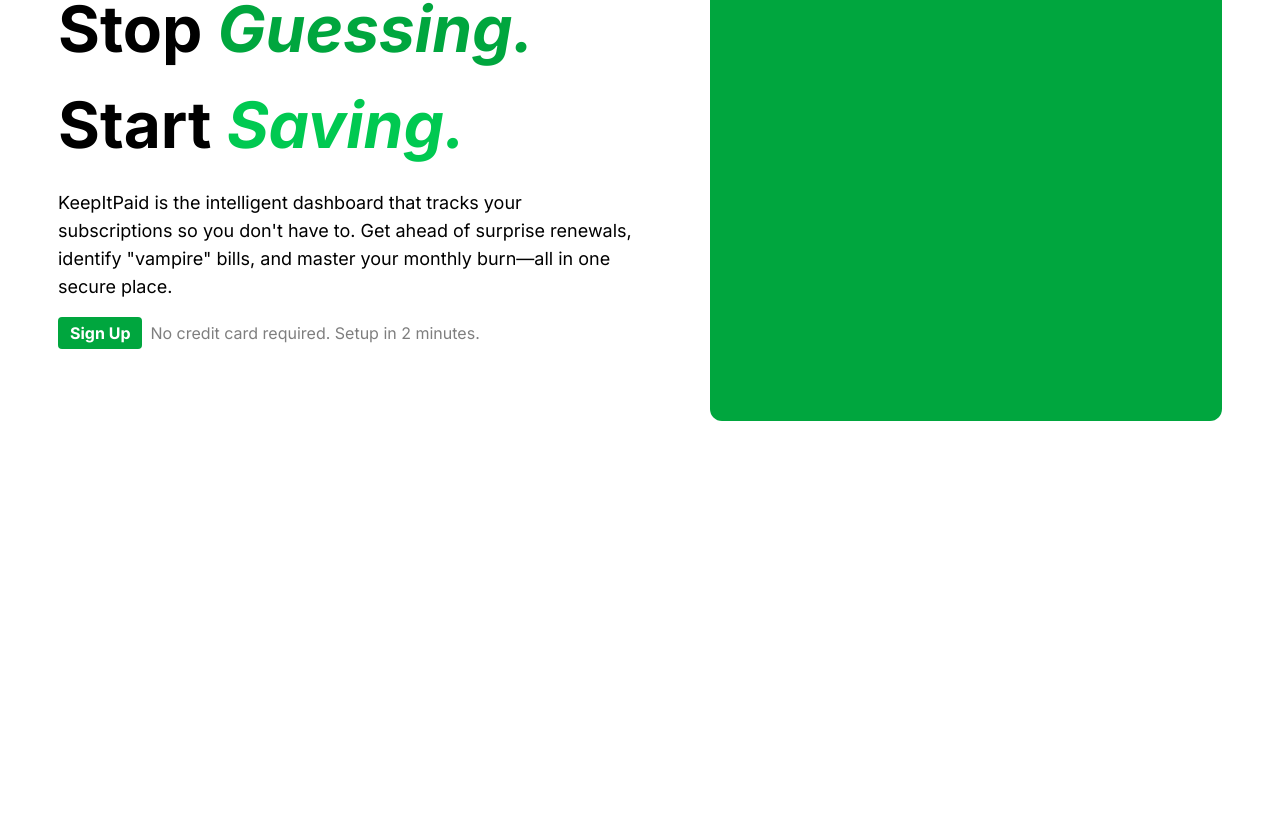
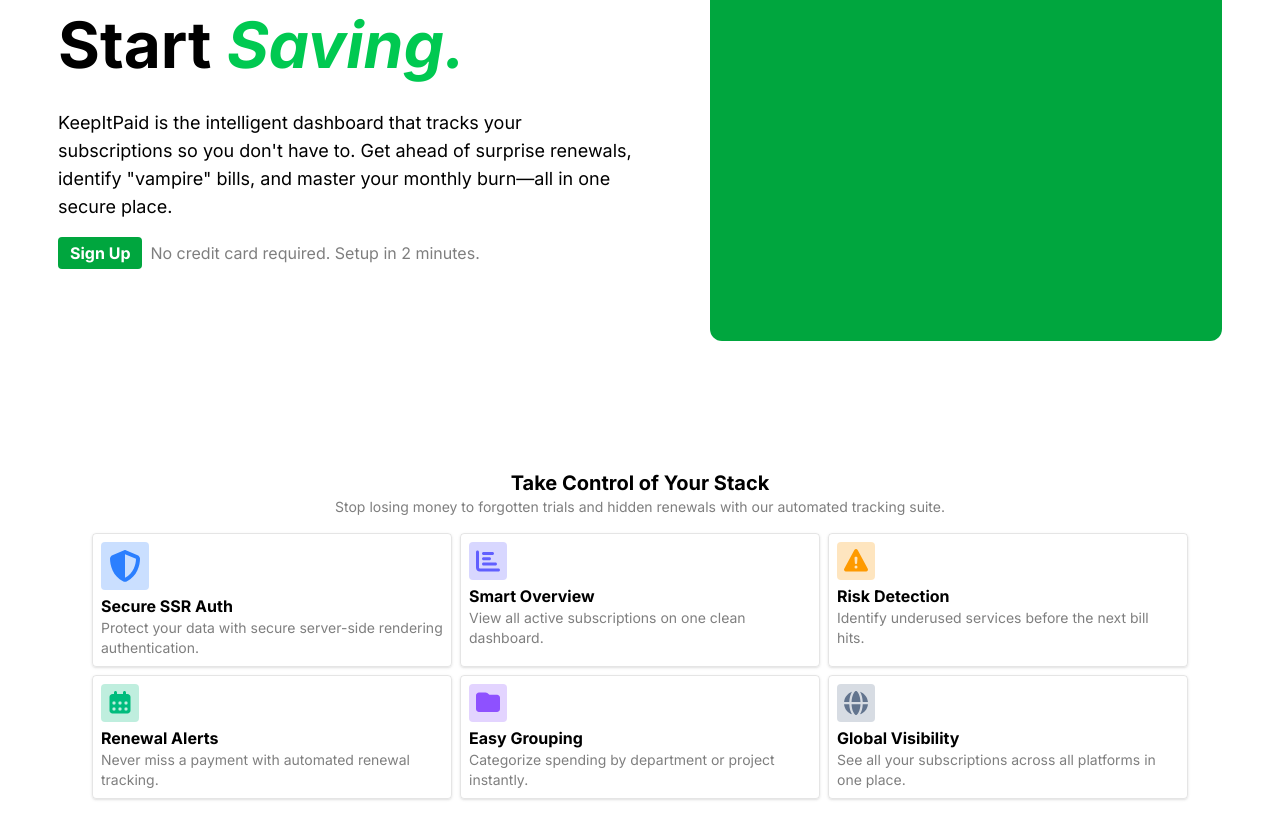
Before and after one commit to eben-vranken/daily-kana, an Angular app: page / in a window 1280 px wide. Shown: the part 315-1154 px from the top of the page. Before the commit the page ends 880 px from the top, so only its background shows below. Built offline with nearby package versions, Linux system fonts and the light colour scheme; no server answers.

Commit message:
Added features section

```diff
--- a/src/app/components/landing-page/landingpage.html
+++ b/src/app/components/landing-page/landingpage.html
@@ -1,6 +1,6 @@
 <main>
     <!-- Hero -->
-    <section class="md:h-200 flex lg:flex-row gap-y-16 flex-col justify-around items-center">
+    <section class="flex lg:flex-row gap-y-16 flex-col justify-around items-center py-16">
         <!-- Text -->
         <section class="flex flex-col gap-y-4 max-w-xl">
             <p class="font-bold text-[64px]">
@@ -27,4 +27,76 @@
 
         </section>
     </section>
+
+    <!-- Features -->
+    <section class="flex flex-col items-center py-16">
+        <h1 class="font-bold text-xl">Take Control of Your Stack</h1>
+        <span class="opacity-50 text-sm mb-4">Stop losing money to forgotten trials and hidden renewals with our
+            automated
+            tracking
+            suite.</span>
+
+        <!-- Feature Cards -->
+        <section class="grid grid-cols-1 md:grid-cols-2 lg:grid-cols-3 gap-2 justify-center">
+            <section class="border w-90 border-black/10 shadow rounded p-2 flex flex-col gap-y-1">
+                <fa-icon [icon]="faShield" size="2xl"
+                    class="text-blue-500 bg-blue-500/25 p-1 rounded aspect-square w-min flex items-center justify-center" />
+                <section>
+                    <h2 class="font-bold ">Secure SSR Auth</h2>
+                    <p class="text-sm opacity-50">Protect your data with secure server-side rendering authentication.
+                    </p>
+                </section>
+            </section>
+
+            <section class="border w-90 border-black/10 shadow rounded p-2 flex flex-col gap-y-1">
+                <fa-icon [icon]="faGraph" size="xl"
+                    class="text-indigo-500 bg-indigo-500/25 p-1 rounded aspect-square w-min flex items-center justify-center" />
+                <section>
+                    <h2 class="font-bold ">Smart Overview</h2>
+                    <p class="text-sm opacity-50">View all active subscriptions on one clean dashboard.
+                    </p>
+                </section>
+            </section>
+
+            <section class="border w-90 border-black/10 shadow rounded p-2 flex flex-col gap-y-1">
+                <fa-icon [icon]="faWarning" size="xl"
+                    class="text-amber-500 bg-amber-500/25 p-1 rounded aspect-square w-min flex items-center justify-center" />
+                <section>
+                    <h2 class="font-bold ">Risk Detection</h2>
+                    <p class="text-sm opacity-50">Identify underused services before the next bill hits.
+                    </p>
+                </section>
+            </section>
+
+            <section class="border w-90 border-black/10 shadow rounded p-2 flex flex-col gap-y-1">
+                <fa-icon [icon]="faCalendar" size="xl"
+                    class="text-emerald-500 bg-emerald-500/25 p-1 rounded aspect-square w-min flex items-center justify-center" />
+                <section>
+                    <h2 class="font-bold ">Renewal Alerts</h2>
+                    <p class="text-sm opacity-50">Never miss a payment with automated renewal tracking.
+                    </p>
+                </section>
+            </section>
+
+            <section class="border w-90 border-black/10 shadow rounded p-2 flex flex-col gap-y-1">
+                <fa-icon [icon]="faFolder" size="xl"
+                    class="text-violet-500 bg-violet-500/25 p-1 rounded aspect-square w-min flex items-center justify-center" />
+                <section>
+                    <h2 class="font-bold ">Easy Grouping</h2>
+                    <p class="text-sm opacity-50">Categorize spending by department or project instantly.
+                    </p>
+                </section>
+            </section>
+
+            <section class="border w-90 border-black/10 shadow rounded p-2 flex flex-col gap-y-1">
+                <fa-icon [icon]="faGlobe" size="xl"
+                    class="text-slate-500 bg-slate-500/25 p-1 rounded aspect-square w-min flex items-center justify-center" />
+                <section>
+                    <h2 class="font-bold ">Global Visibility</h2>
+                    <p class="text-sm opacity-50">See all your subscriptions across all platforms in one place.
+                    </p>
+                </section>
+            </section>
+        </section>
+    </section>
 </main>
--- a/src/app/components/landing-page/landingpage.ts
+++ b/src/app/components/landing-page/landingpage.ts
@@ -1,9 +1,25 @@
 import { Component } from '@angular/core';
 import { RouterLink } from '@angular/router';
+import { FaIconComponent } from '@fortawesome/angular-fontawesome';
+import {
+  faCalendarAlt,
+  faChartBar,
+  faFolder,
+  faGlobe,
+  faShieldAlt,
+  faWarning,
+} from '@fortawesome/free-solid-svg-icons';
 
 @Component({
   selector: 'landing-page',
   templateUrl: './landingpage.html',
-  imports: [RouterLink]
+  imports: [RouterLink, FaIconComponent],
 })
-export class LandingPage { }
+export class LandingPage {
+  faShield = faShieldAlt;
+  faGraph = faChartBar;
+  faWarning = faWarning;
+  faCalendar = faCalendarAlt;
+  faFolder = faFolder;
+  faGlobe = faGlobe;
+}
```
